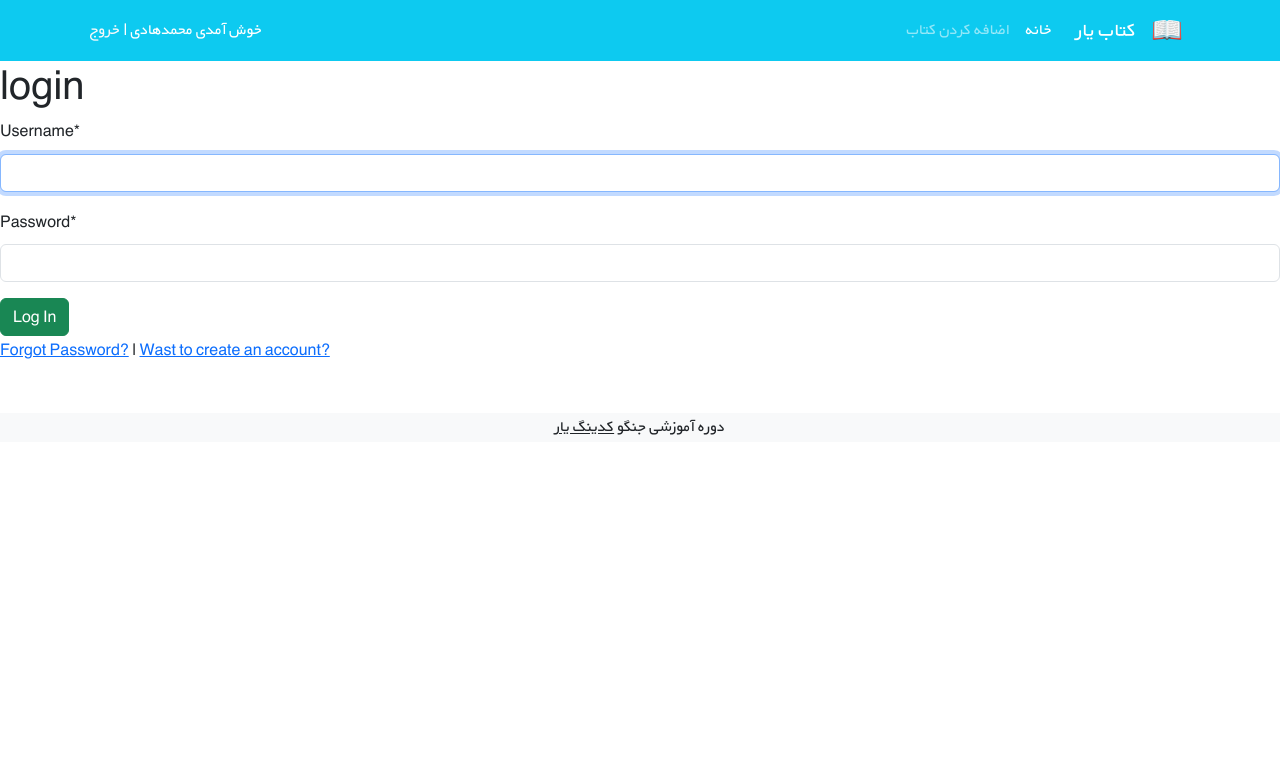
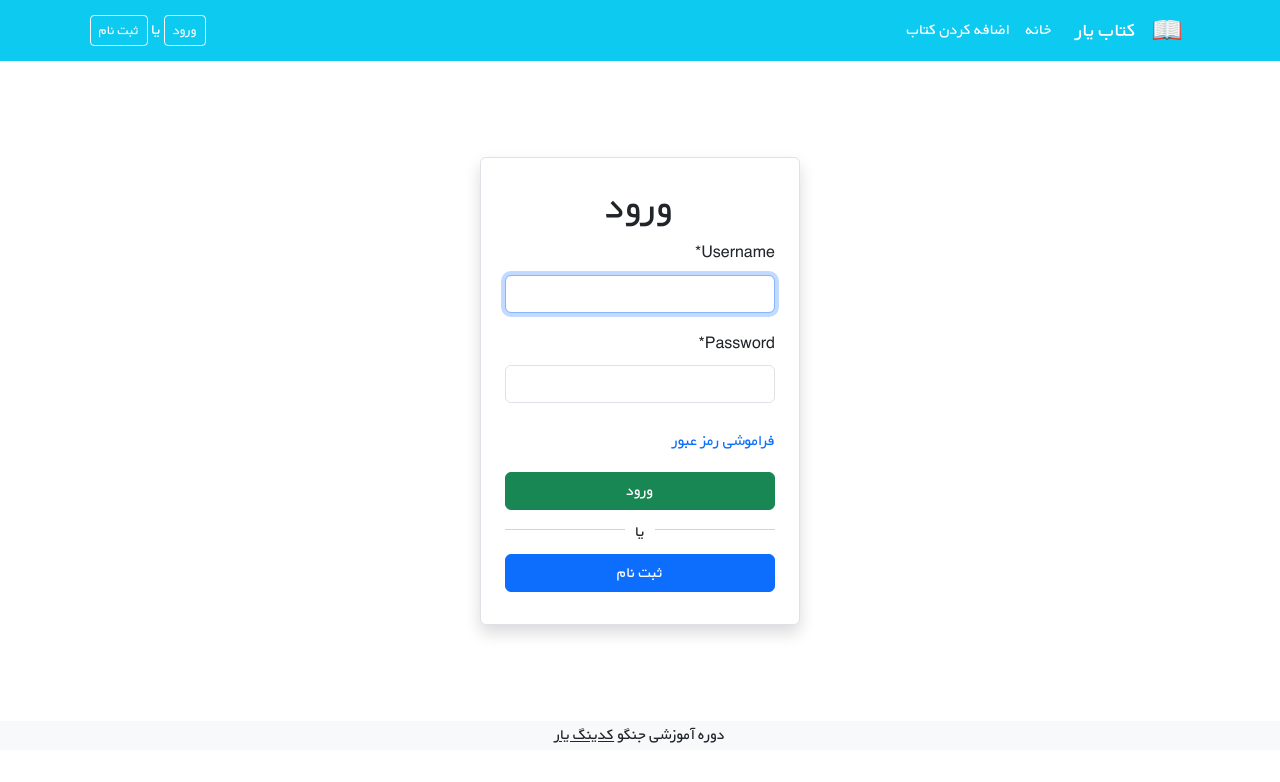
Before and after one commit to AliGanji14/book-store, a Django app: page /accounts/login/ in a window 1280 px wide. Shown: the top 782 px of the page. Run offline with Django 5.2, Linux system fonts and the light colour scheme; some libraries are stand-ins or nearby versions.

Commit message:
add static files

```diff
--- a/books/templates/books/book_list.html
+++ b/books/templates/books/book_list.html
@@ -15,7 +15,7 @@
                         <div class="col-md-8 h-100">
                             <div class="d-flex flex-column justify-content-between h-100">
                                 <div class="card-body">
-                                    <a href="{{ book.get_absolute_url }}"><h3 class="card-title">
+                                    <a class="text-decoration-none" href="{{ book.get_absolute_url }}"><h3 class="card-title">
                                         <strong>{{ book.title }}</strong></h3></a>
                                     <p class="card-text pt-3">{{ book.description|truncatewords:30 }}</p>
                                     <p class="text-muted">نویسنده: {{ book.author }}</p>
--- a/templates/_base.html
+++ b/templates/_base.html
@@ -8,13 +8,13 @@
           integrity="sha384-T3c6CoIi6uLrA9TneNEoa7RxnatzjcDSCmG1MXxSR1GAsXEV/Dwwykc2MPK8M2HN" crossorigin="anonymous">
 
     <link rel="stylesheet" href="{% static 'css/style.css' %}">
+    {% block styles %}{% endblock %}
 </head>
 <body>
 <nav class="navbar navbar-expand-lg navbar-dark bg-info" dir="rtl">
     <div class="container">
         <a class="navbar-brand" href="#">
-            <img src="icons/book.png" alt="" height="30"
-                 class="d-inline-block align-text-top">
+            <img src="{% static 'icons/book.png' %}" alt="" height="30" class="d-inline-block align-text-top">
         </a>
         <a class="navbar-brand mx-3" href="#">کتاب یار</a>
         <button class="navbar-toggler" type="button" data-bs-toggle="collapse" data-bs-target="#navbarNavAltMarkup"
@@ -23,14 +23,26 @@
         </button>
         <div class="collapse navbar-collapse" id="navbarNavAltMarkup">
             <div class="navbar-nav">
-                <a class="nav-link active" aria-current="page" href="#">خانه</a>
-                <a class="nav-link" href="#">اضافه کردن کتاب</a>
+                <a class="nav-link active" aria-current="page" href="{% url 'book_list' %}">خانه</a>
+                <a class="nav-link active" href="{% url 'book_create' %}">اضافه کردن کتاب</a>
             </div>
         </div>
-        <div class="mx-2 text-white">خوش آمدی محمدهادی | <a class="link-light text-decoration-none" href="#">خروج</a>
+        <div class="mx-2 text-white">
+            {% if user.is_authenticated %}
+                خوش آمدی {{ user.username }}
+                <form action="{% url 'logout' %}" method="post" class="d-inline">
+                    {% csrf_token %}
+                    <button type="submit" class="btn btn-outline-light btn-sm">خروج</button>
+                </form>
+            {% else %}
+                <a class="btn btn-outline-light btn-sm" type="submit" href="{% url 'login' %}">ورود</a>
+                <span>یا</span>
+                <a class="btn btn-outline-light btn-sm" type="submit" href="{% url 'signup' %}">ثبت نام</a>
+            {% endif %}
         </div>
     </div>
 </nav>
+
 
 {% block content %}
 {% endblock %}
--- a/templates/registration/login.html
+++ b/templates/registration/login.html
@@ -1,16 +1,35 @@
 {% extends '_base.html' %}
+
+{% load static %}
 
 {% load crispy_forms_tags %}
 
 {% block page_title %}Login{% endblock %}
 
+{% block styles %}
+    <link rel="stylesheet" href="{% static 'css/login.css' %}">
+{% endblock %}
 
 {% block content %}
-    <h1>login</h1>
-    <form action="" method="post">
-        {% csrf_token %}
-        {{ form|crispy }}
-        <button class="btn btn-success" type="submit">Log In</button>
-    </form>
-    <p><a href="{% url 'password_reset' %}">Forgot Password?</a> | <a href="{% url 'signup' %}">Wast to create an account?</a></p>
+    <div class="d-flex justify-content-center mt-5" dir="rtl">
+        <div class="col-xl-3 col-lg-4 col-md-5 col-sm-5 col-xs-6 bg-white m-3 m-sm-5 border rounded px-4 pt-4 pb-3 shadow">
+            <form method="post">
+                <h1 class="text-center">ورود</h1>
+                {% csrf_token %}
+                {{ form|crispy }}
+                <div class="d-flex justify-content-between align-items-center">
+                    <div class="mt-2">
+                        <a class="text-decoration-none" href="{% url 'password_reset' %}">فراموشی رمز عبور</a>
+                    </div>
+                </div>
+                <button type="submit" class="btn btn-success mt-3 w-100">ورود</button>
+                <div class="line-with-middle-sep">
+                  <span>
+                    یا
+                  </span>
+                </div>
+                <a href="{% url 'signup' %}" class="btn btn-primary mt-2 mb-3 w-100">ثبت نام</a>
+            </form>
+        </div>
+    </div>
 {% endblock %}
```
Also changed, not shown: books/templates/books/book_create.html (+27 -7 lines), templates/registration/password_reset_form.html (+17 -5 lines).
